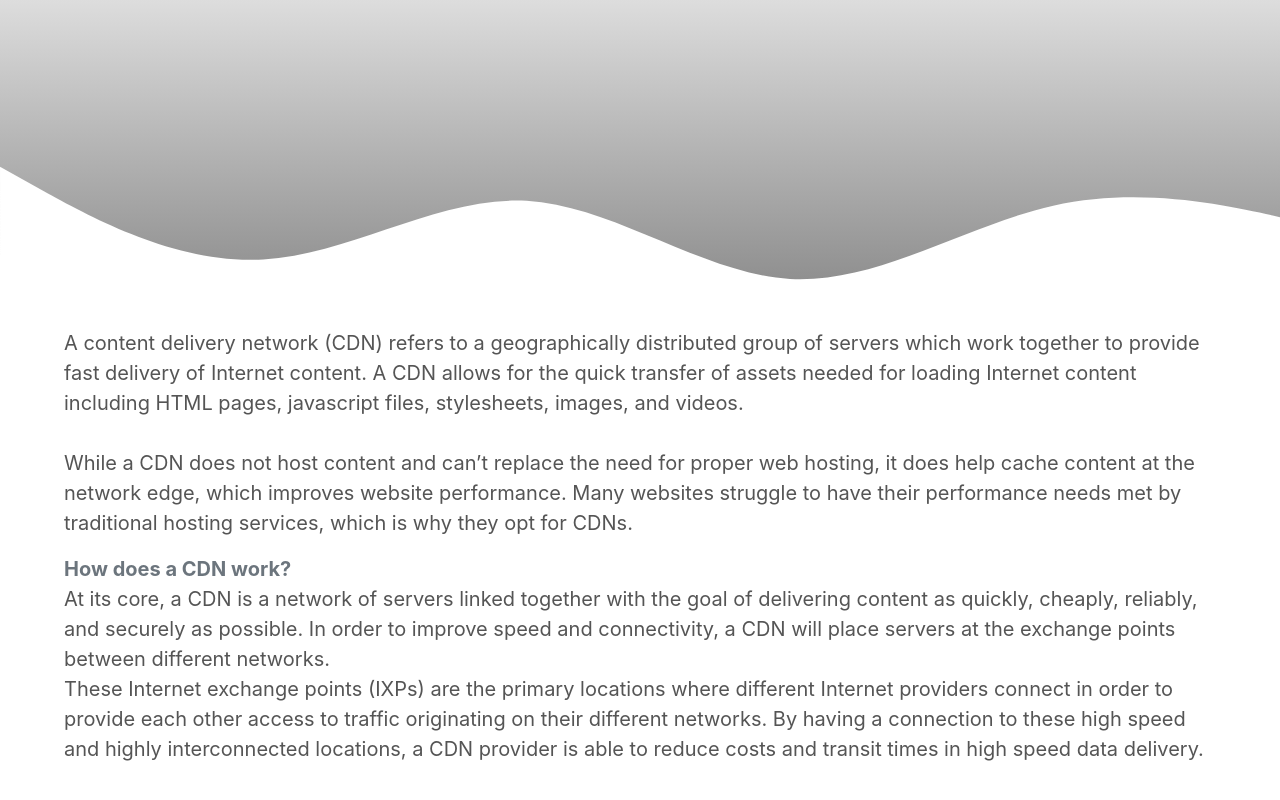
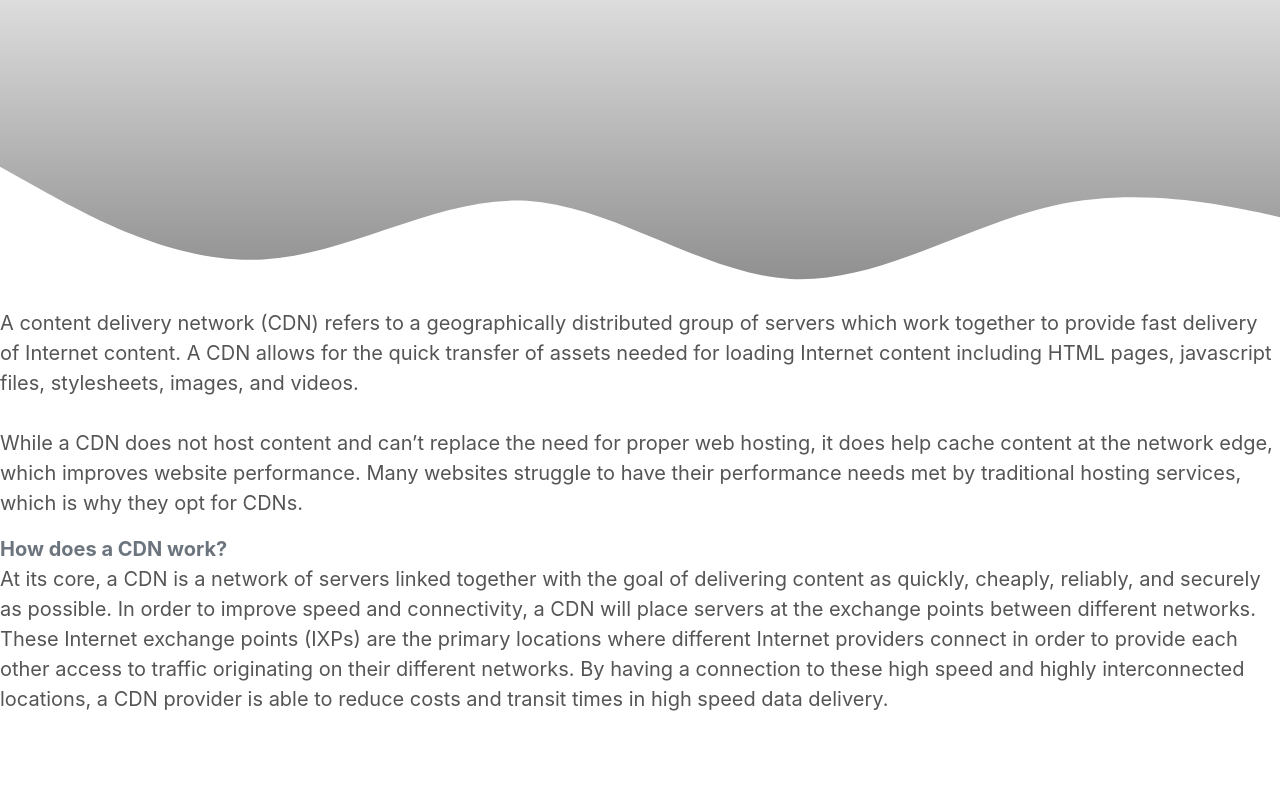
Before and after one commit to mohdkamleen/link, a plain HTML site: page test.html in a window 1280 px wide. Shown: the part 462-1262 px from the top of the page. After the commit the page ends 1192 px from the top, so only its background shows below. Drawn offline with Linux system fonts and the light colour scheme.

Commit message:
Update test.html

```diff
--- a/test.html
+++ b/test.html
@@ -24,11 +24,11 @@
         body{
             transition: all .3s ease-in-out;
             color: #555555;
+            z-index: -2;
         }
 
          section{
             font-size: 20px;
-            padding: 20px 5%;
             word-wrap: break-word;
          }
 
@@ -132,8 +132,8 @@
       }
     </style>
 </head>
-<body id="demo">
-
+<body >
+    <section id="demo">
         <a class="search_icon" href="#" onclick="body_rotate()" > <i class="fa fa-search"></i> </a>
 
         <a class="navbar_icon" href="#" onclick="body_rotate()" > <i class="fa fa-bars"></i> </a>
@@ -149,7 +149,7 @@
      <h1 class="text-center animate__animated animate__bounce">good weaver</h1>
     </div>
 
-      <section >
+
   <p>
             A content delivery network (CDN) refers to a
             geographically distributed group of servers which work
@@ -227,10 +227,12 @@
             //     })
             //      document.body.setAttribute( 'style', '-webkit-transform: rotatez(5deg);');
             if(document.getElementById('pop').style.display == 'block'){
-                 document.getElementById('pop').style.display = 'none';
+                 document.getElementById('demo').style.opacity = '1';
+                document.getElementById('pop').style.display = 'none';
 
             }else {
-                document.getElementById('pop').style.display = 'block';
+                 document.getElementById('pop').style.display = 'block';
+                 document.getElementById('demo').style.opacity = '.3';
             }
             //      document.getElementById('demo').style.transform = 'skewX(160deg)' ;
             //      document.getElementById('demo').style.borderLeft = '2px solid gray';
@@ -262,6 +264,8 @@
 
      </script>
 
+
+</body>
 <div id="pop" >
     <h1 class="text-center p-3 " style="color: #555555;">search! message</h1>
     <input type="text" placeholder="Type a search message" class="search_input_feild">
@@ -271,7 +275,5 @@
 
     </div>
 </div>
-</body>
-
 
 </html>
```
